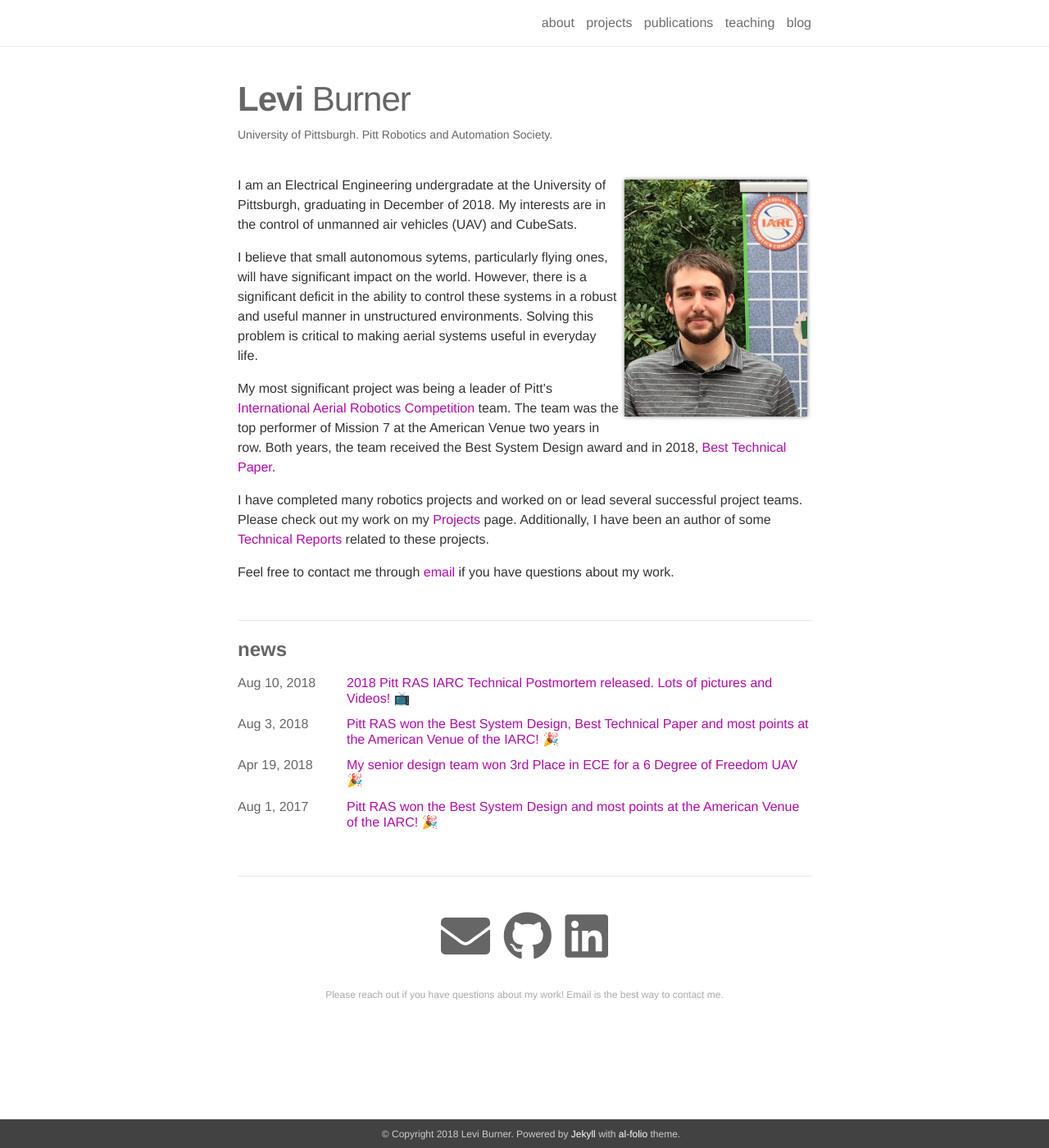
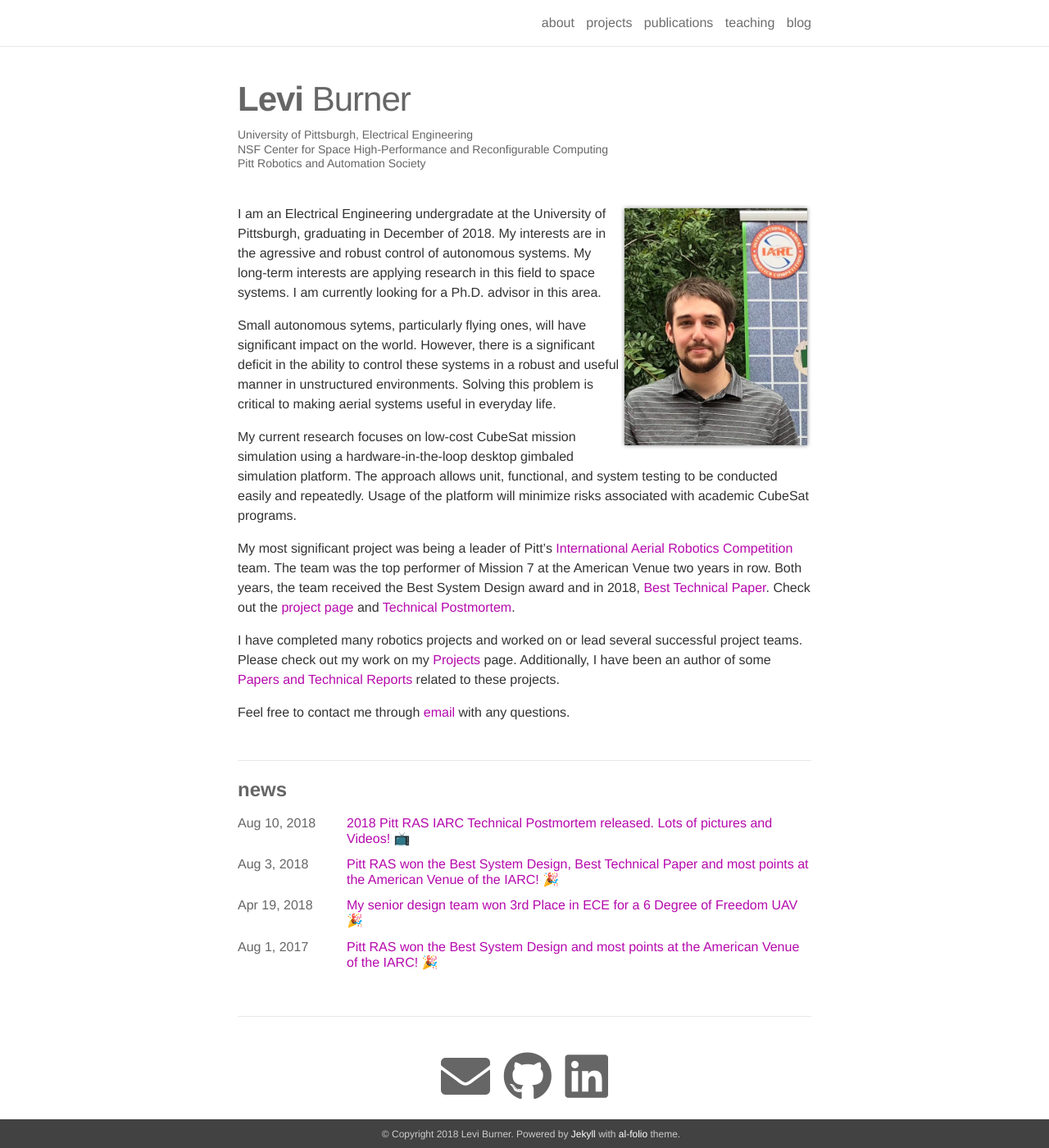
Before and after one commit to aftersomemath/aftersomemath.github.io, a Jekyll site: the page built from _pages/about.md, in a window 1280 px wide and 1400 px high. Shown: the whole window at 82% size. Built offline with Jekyll 4.4.1, drawn with Linux system fonts in a browser that asks for light colours; nearby versions of some CDN libraries; emoji names are drawn with the system emoji font.

Commit message:
update about page

```diff
--- a/_pages/about.md
+++ b/_pages/about.md
@@ -2,7 +2,7 @@
 layout: about
 permalink: /
 title: <strong>Levi</strong> Burner
-description: University of Pittsburgh. <a href="http://pittras.org">Pitt Robotics and Automation Society</a>.
+description: University of Pittsburgh, Electrical Engineering<br/><a href="https://nsf-shrec.org/">NSF Center for Space High-Performance and Reconfigurable Computing</a><br/><a href="http://pittras.org">Pitt Robotics and Automation Society</a>
 
 profile:
   align: right
@@ -17,12 +17,14 @@
 social: true
 ---
 
-I am an Electrical Engineering undergradate at the University of Pittsburgh, graduating in December of 2018. My interests are in the control of unmanned air vehicles (UAV) and CubeSats.
+I am an Electrical Engineering undergradate at the University of Pittsburgh, graduating in December of 2018. My interests are in the agressive and robust control of autonomous systems. My long-term interests are applying research in this field to space systems. I am currently looking for a Ph.D. advisor in this area.
 
-I believe that small autonomous sytems, particularly flying ones, will have significant impact on the world. However, there is a significant deficit in the ability to control these systems in a robust and useful manner in unstructured environments. Solving this problem is critical to making aerial systems useful in everyday life.
+Small autonomous sytems, particularly flying ones, will have significant impact on the world. However, there is a significant deficit in the ability to control these systems in a robust and useful manner in unstructured environments. Solving this problem is critical to making aerial systems useful in everyday life.
 
-My most significant project was being a leader of Pitt's <a href="http://www.aerialroboticscompetition.org">International Aerial Robotics Competition</a> team. The team was the top performer of Mission 7 at the American Venue two years in row. Both years, the team received the Best System Design award and in 2018, <a href="http://pittras.org/assets/misc/iarc-technical-paper-2018.pdf">Best Technical Paper</a>.
+My current research focuses on low-cost CubeSat mission simulation using a hardware-in-the-loop desktop gimbaled simulation platform. The approach allows unit, functional, and system testing to be conducted easily and repeatedly. Usage of the platform will minimize risks associated with academic CubeSat programs.
 
-I have completed many robotics projects and worked on or lead several successful project teams. Please check out my work on my <a href="projects/">Projects</a> page. Additionally, I have been an author of some <a href="publications/">Technical Reports</a> related to these projects.
+My most significant project was being a leader of Pitt's <a href="http://www.aerialroboticscompetition.org">International Aerial Robotics Competition</a> team. The team was the top performer of Mission 7 at the American Venue two years in row. Both years, the team received the Best System Design award and in 2018, <a href="http://pittras.org/assets/misc/iarc-technical-paper-2018.pdf">Best Technical Paper</a>. Check out the <a href="http://pittras.org/projects/IARC/">project page</a> and <a href="http://pittras.org/projects/iarc/2018/08/10/update-iarc-technical-postmortem.html">Technical Postmortem</a>.
 
-Feel free to contact me through <a href="mailto:lsb27@pitt.edu">email</a> if you have questions about my work.
+I have completed many robotics projects and worked on or lead several successful project teams. Please check out my work on my <a href="projects/">Projects</a> page. Additionally, I have been an author of some <a href="publications/">Papers and Technical Reports</a> related to these projects.
+
+Feel free to contact me through <a href="mailto:lsb27@pitt.edu">email</a> with any questions.
```
Also changed, not shown: _pages/publications.md (+2 -2 lines).
